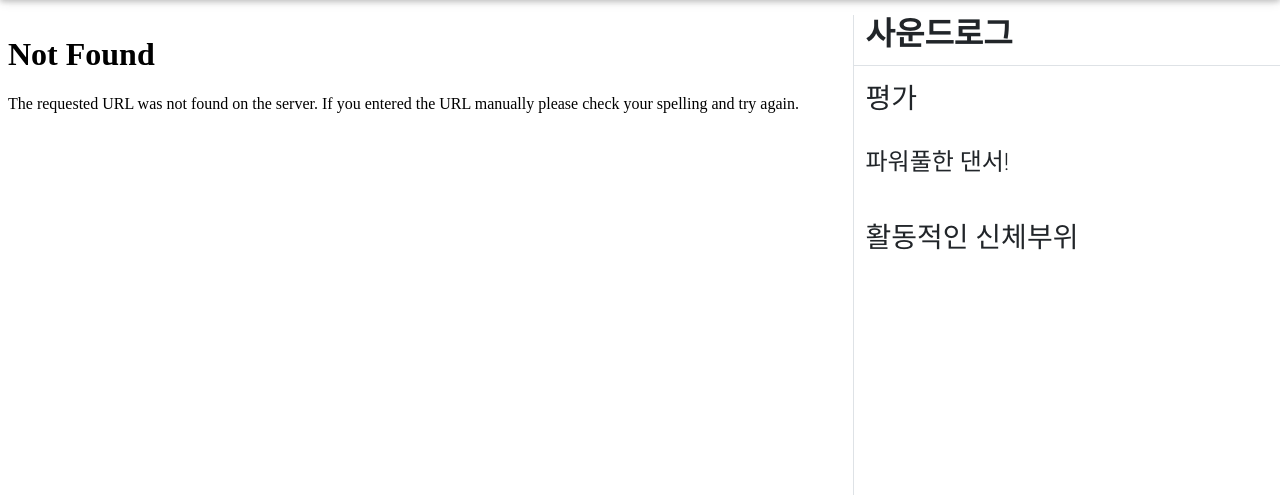
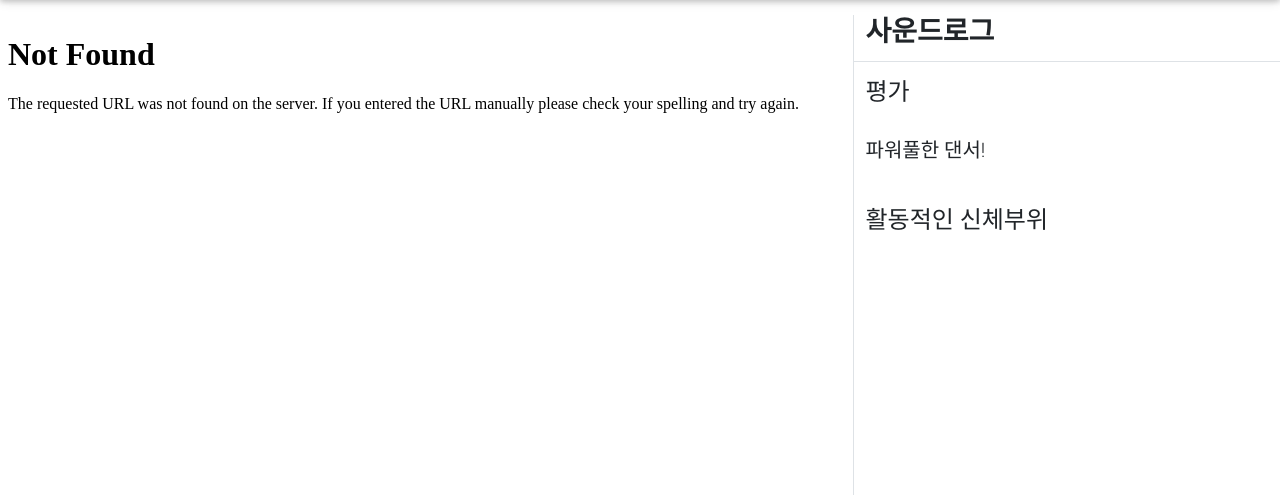
Before and after one commit to woodongk/Somebody, a Flask app: template project_somebody/templates/app.html in a window 1280 px wide. Shown: the part 81-576 px from the top of the page. Run offline with Flask 2, Linux system fonts and the light colour scheme; the template is opened without the code that fills it, so the values that code supplies are empty; some libraries are stand-ins or nearby versions.

Commit message:
사운드로그 폰트 크기 수정

```diff
--- a/project_somebody/templates/app.html
+++ b/project_somebody/templates/app.html
@@ -43,16 +43,16 @@
               <div>
                 <!--Title-->
                   <div class="border-bottom">
-                      <h2 class="card-title padding-l font-weight-bold">사운드로그</h2>
+                      <h3 class="card-title padding-l font-weight-bold">사운드로그</h3>
                   </div>
                   <div class="padding-t">
-                      <h3 class="card-title padding-l">평가</h3>
-                      <h4 class="card-body padding-l">파워풀한 댄서!</h4>
+                      <h4 class="card-title padding-l">평가</h4>
+                      <h5 class="card-body padding-l">파워풀한 댄서!</h5>
                   </div>
                   <div class="padding-t">
-                      <h3 class="card-title padding-l">활동적인 신체부위</h3>
+                      <h4 class="card-title padding-l" style="padding-bottom: 20px">활동적인 신체부위</h4>
                       {% for i in soundlog %}
-                          <h4 class="padding-l">{{ i[0] + " : %d" % i[1] }}</h4>
+                          <h5 class="padding-l">{{ i[0] + " : %d" % i[1] }}</h5>
                       {% endfor %}
                   </div>
               </div>
```
Also changed, not shown: project_somebody/static/uploads/images/frame00.jpg (deleted), project_somebody/static/uploads/images/frame01.jpg (deleted), project_somebody/static/uploads/images/frame02.jpg (deleted), project_somebody/static/uploads/images/frame03.jpg (deleted), project_somebody/static/uploads/images/frame04.jpg (deleted), project_somebody/static/uploads/images/frame05.jpg (deleted), project_somebody/static/uploads/images/frame06.jpg (deleted), project_somebody/static/uploads/images/frame07.jpg (deleted), project_somebody/static/uploads/images/frame08.jpg (deleted), project_somebody/static/uploads/images/frame09.jpg (deleted).
